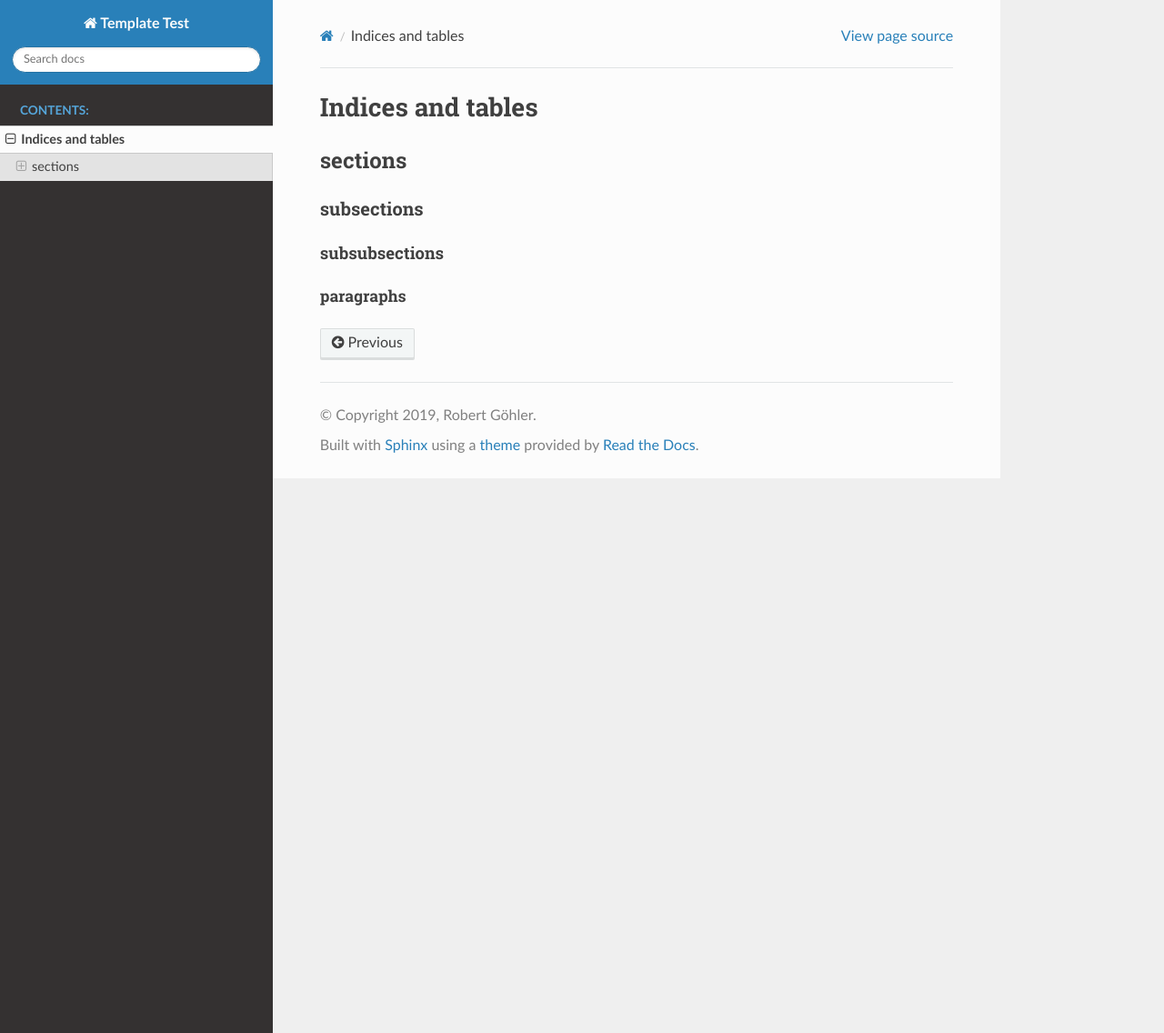
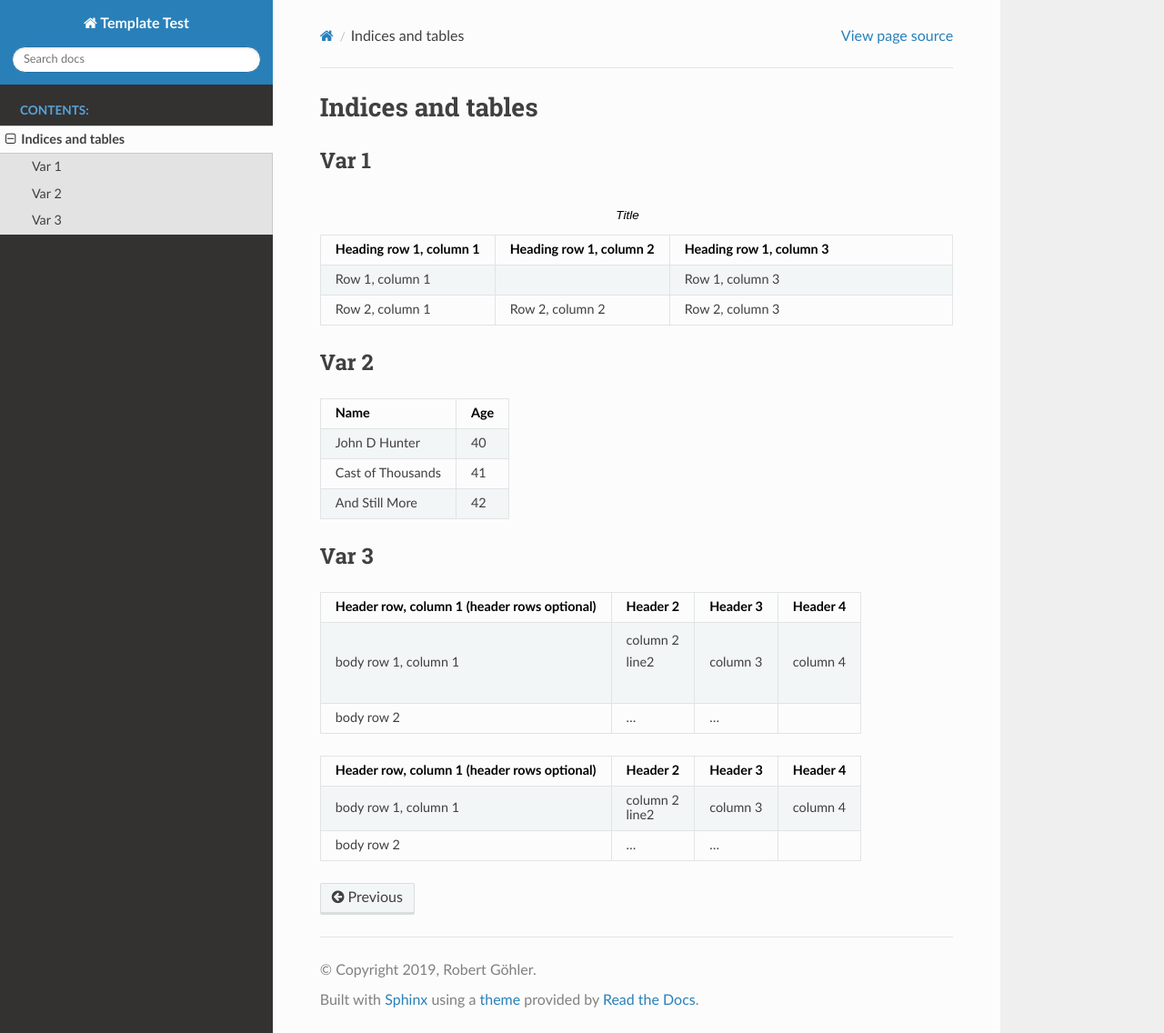
Before and after one commit to rebortg/rtfd-test, a Sphinx documentation site: the page built from docs/source/test.rst, in a window 1280 px wide and 1136 px high. Shown: the whole window at 91% size. Built offline with Sphinx 7.4.7 and the Read the Docs theme 2.0.0, drawn with Linux system fonts in a browser that asks for light colours.

Commit message:
table test

```diff
--- a/docs/source/test.rst
+++ b/docs/source/test.rst
@@ -2,18 +2,59 @@
 Indices and tables
 ******************
 
+Var 1
+=====
+
+.. list-table:: Title
+   :widths: 25 25 50
+   :header-rows: 1
+
+   * - Heading row 1, column 1
+     - Heading row 1, column 2
+     - Heading row 1, column 3
+   * - Row 1, column 1
+     -
+     - Row 1, column 3
+   * - Row 2, column 1
+     - Row 2, column 2
+     - Row 2, column 3
 
 
-sections
-========
 
 
-subsections
------------
+Var 2
+=====
+
+==================   ============
+Name                 Age
+==================   ============
+John D Hunter        40
+Cast of Thousands    41
+And Still More       42
+==================   ============
 
 
-subsubsections
-^^^^^^^^^^^^^^
+Var 3
+=====
 
-paragraphs
-""""""""""
++------------------------+------------+----------+----------+
+| Header row, column 1   | Header 2   | Header 3 | Header 4 |
+| (header rows optional) |            |          |          |
++========================+============+==========+==========+
+| body row 1, column 1   | | column 2 |          |          |
+|                        | | line2    | column 3 | column 4 |
++------------------------+------------+----------+----------+
+| body row 2             | ...        | ...      |          |
++------------------------+------------+----------+----------+
+
+
++------------------------+------------+----------+----------+
+| Header row, column 1   | Header 2   | Header 3 | Header 4 |
+| (header rows optional) |            |          |          |
++========================+============+==========+==========+
+| body row 1, column 1   | column 2   |          |          |
+|                        |            |          |          |
+|                        | line2      | column 3 | column 4 |
++------------------------+------------+----------+----------+
+| body row 2             | ...        | ...      |          |
++------------------------+------------+----------+----------+
```
